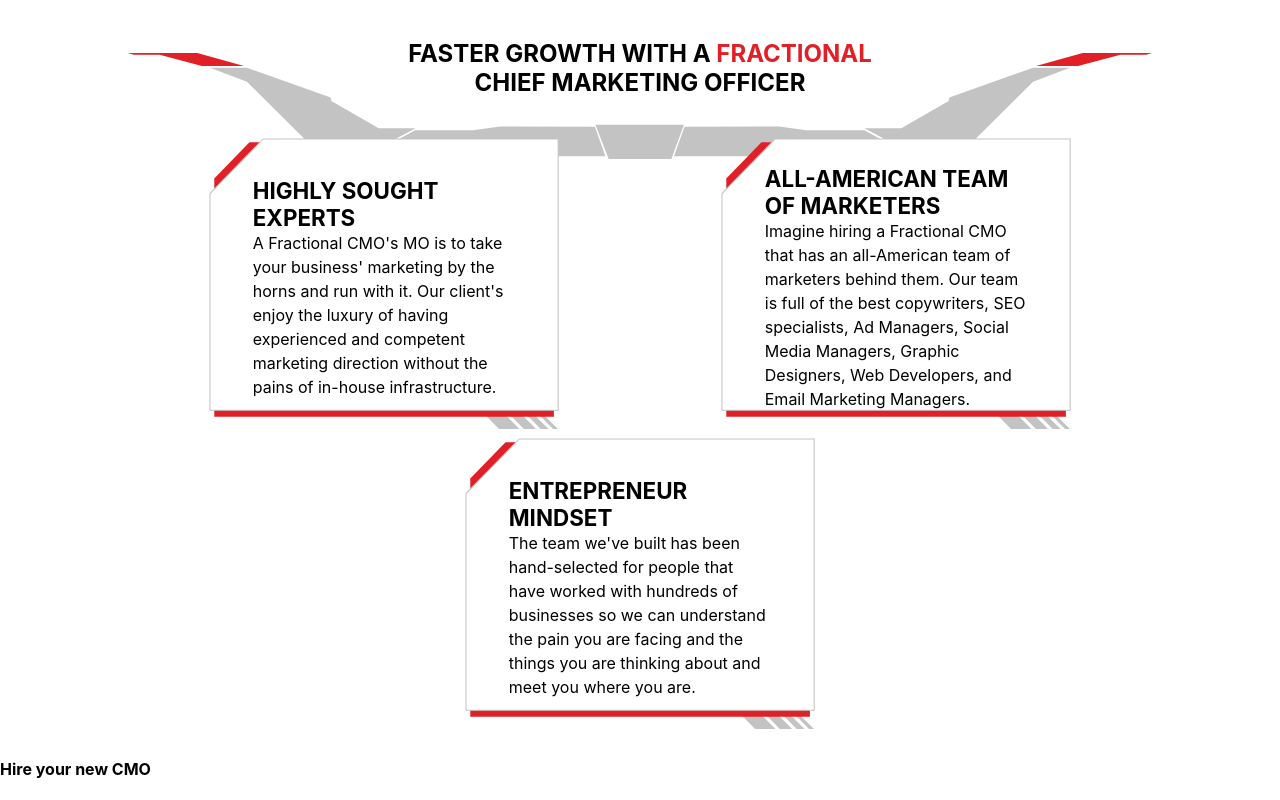
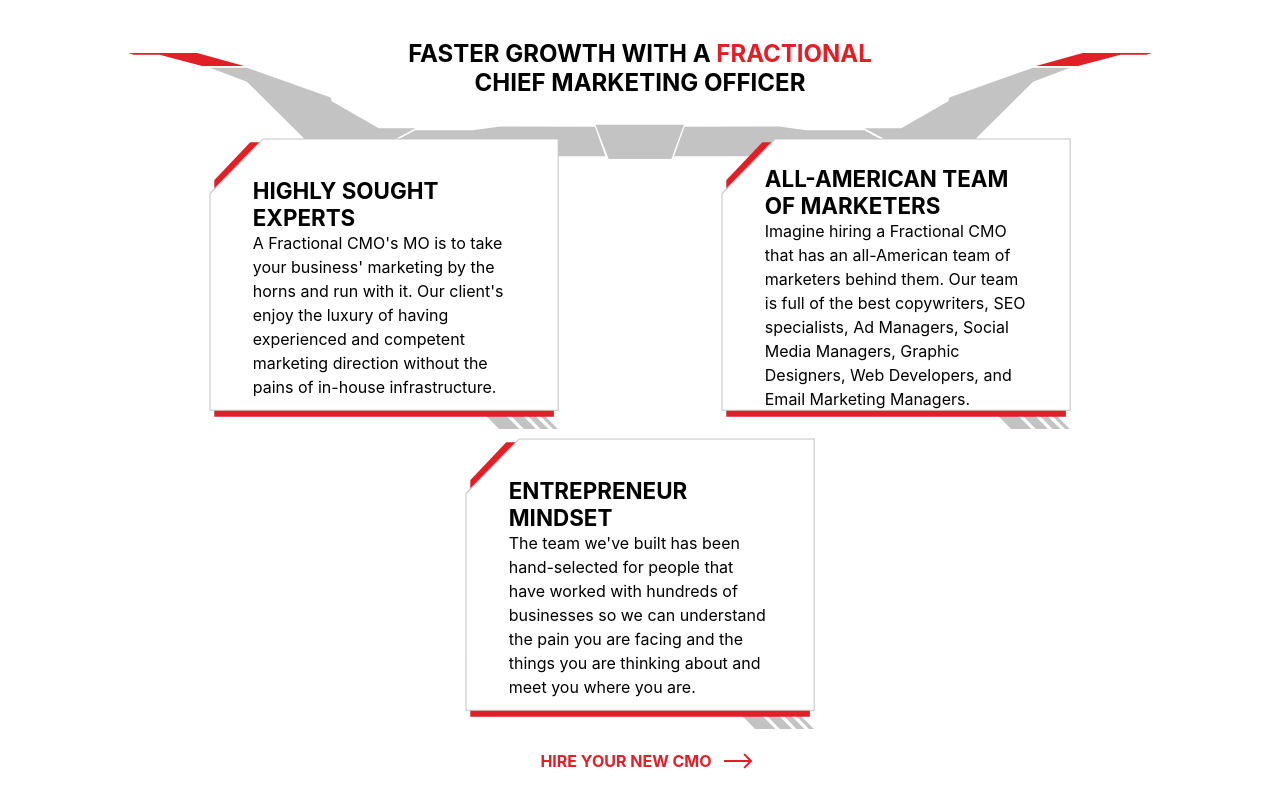
Before and after one commit to Catalyst4Change/imprint-digital-test, a React (Create React App) app: page / in a window 1280 px wide. Shown: the part 872-1672 px from the top of the page. Built offline with nearby package versions, Linux system fonts and the light colour scheme.

Commit message:
fix - corner card hover rendering

```diff
--- a/src/HornsModule/HornsModule.js
+++ b/src/HornsModule/HornsModule.js
@@ -46,7 +46,21 @@ export const HornsModule = ({ windowWidth }) => {
       >
         {generateCards()}
       </section>
-      <h4>Hire your new CMO</h4>
+      <div className="horns-footer">
+        <h4 className="footer-text">Hire your new CMO</h4>{" "}
+        <svg
+          width="28"
+          height="16"
+          viewBox="0 0 28 16"
+          fill="none"
+          xmlns="http://www.w3.org/2000/svg"
+        >
+          <path
+            d="M27.7071 8.70695C28.0976 8.31643 28.0976 7.68326 27.7071 7.29274L21.3431 0.92878C20.9526 0.538255 20.3195 0.538255 19.9289 0.92878C19.5384 1.3193 19.5384 1.95247 19.9289 2.34299L25.5858 7.99985L19.9289 13.6567C19.5384 14.0472 19.5384 14.6804 19.9289 15.0709C20.3195 15.4614 20.9526 15.4614 21.3431 15.0709L27.7071 8.70695ZM0 8.99985L27 8.99985V6.99985L0 6.99985L0 8.99985Z"
+            fill="#E11F26"
+          />
+        </svg>
+      </div>
     </main>
   );
 };
--- a/src/HornsModule/HornsModule.scss
+++ b/src/HornsModule/HornsModule.scss
@@ -26,4 +26,15 @@
       flex-direction: column;
     }
   }
+  .horns-footer {
+    display: flex;
+    flex-direction: row;
+    justify-content: center;
+    align-items: center;
+    .footer-text {
+      text-transform: uppercase;
+      color: #e11f26;
+      margin: 1%;
+    }
+  }
 }
--- a/src/components/CornerCard/CornerCard.scss
+++ b/src/components/CornerCard/CornerCard.scss
@@ -6,7 +6,8 @@
   display: flex;
   z-index: 1;
   transition: all 0.25s ease-in-out;
-
+  clip-path: polygon(13% 0%, 100% 0, 100% 100%, 0 100%, 0% 16%);
+  // background-color: lime;
   .card-text {
     pointer-events: none;
     width: 75%;
--- a/src/components/CornerCard/CornerCardBackground/CornerCardBackground.js
+++ b/src/components/CornerCard/CornerCardBackground/CornerCardBackground.js
@@ -5,18 +5,22 @@ export const CornerCardBackground = ({ isHovered }) => {
   return (
     <svg viewBox="0 0 347 289" fill="none" xmlns="http://www.w3.org/2000/svg">
       <path
+        className={`grey-flag ${isHovered ? "active" : "normal"}`}
         d="M270.446 250.882H250.882L287.973 289H308.352L270.446 250.882Z"
         fill="#C3C3C3"
       />
       <path
+        className={`grey-flag ${isHovered ? "active" : "normal"}`}
         d="M286.911 250.882H275.512L312.559 289H324.772L286.911 250.882Z"
         fill="#C3C3C3"
       />
       <path
+        className={`grey-flag ${isHovered ? "active" : "normal"}`}
         d="M298.911 250.882H291.932L329.287 289H337.087L298.911 250.882Z"
         fill="#C3C3C3"
       />
       <path
+        className={`grey-flag ${isHovered ? "active" : "normal"}`}
         d="M308.346 250.882H304.247L341.551 289H346.47L308.346 250.882Z"
         fill="#C3C3C3"
       />
@@ -25,8 +29,8 @@ export const CornerCardBackground = ({ isHovered }) => {
         fill="#E11F26"
       />
       <path
-        className="main-box"
         d="M53.6775 0.999878L1 55.0654V269.941H346.176V0.999878H53.6775Z"
+        className={`main-box ${isHovered ? "active" : "normal"}`}
       />
     </svg>
   );
--- a/src/components/CornerCard/CornerCardBackground/CornerCardBackground.scss
+++ b/src/components/CornerCard/CornerCardBackground/CornerCardBackground.scss
@@ -1,10 +1,22 @@
 .main-box {
-  fill: white;
-  stroke: #c3c3c3;
-  transition: all 0.25s ease-in-out;
-  &:hover {
+  &.normal {
+    fill: white;
+    stroke: #c3c3c3;
+    transition: all 0.25s ease-in-out;
+  }
+  &.active {
     fill: black;
     stroke: #e11f26;
     transition: all 0.25s ease-in-out;
   }
 }
+.grey-flag {
+  &.normal {
+    fill: #c3c3c3;
+    transition: all 0.25s ease-in-out;
+  }
+  &.active {
+    fill: black;
+    transition: all 0.25s ease-in-out;
+  }
+}
```
